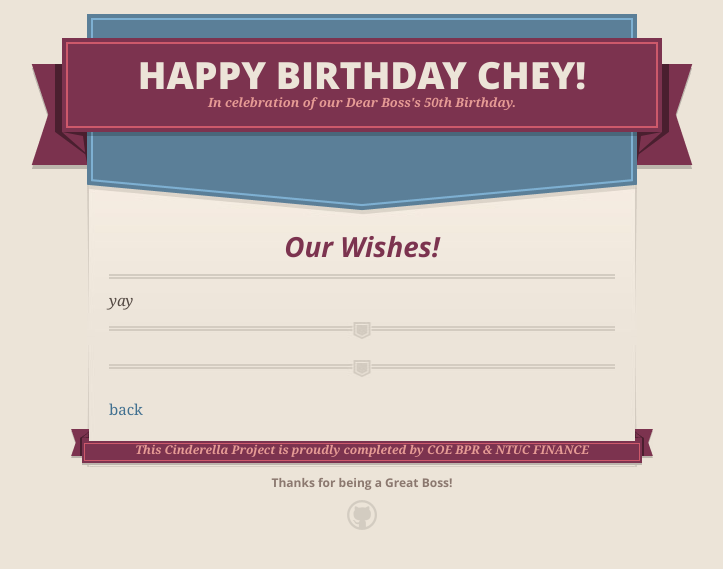
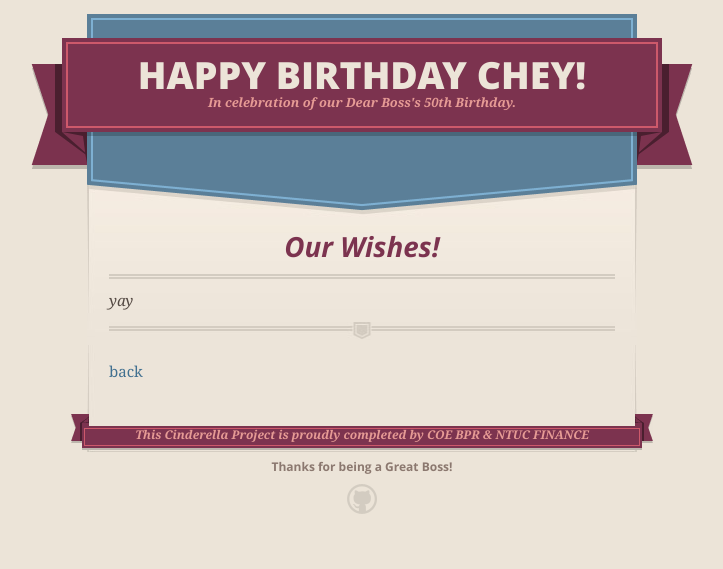
Before and after one commit to ntuc255/chey, a Jekyll site: the page built from another-page.md, in a window 1280 px wide. Shown: the top 569 px of the page, without its empty margins (278-1001 px from the left). Built offline with Jekyll 4.4.1, drawn with Linux system fonts in a browser that asks for light colours; comment, search, counter and statistics services are not loaded; our own code applies the rules of GitHub Pages for plain Markdown files.

Commit message:
Update another-page.md

```diff
--- a/another-page.md
+++ b/another-page.md
@@ -5,10 +5,6 @@ layout: default
 ## Our Wishes!
 
 _yay_
-
----
-
- {% include disqus.html %}
 
 ----
 <div class="comments">
```
